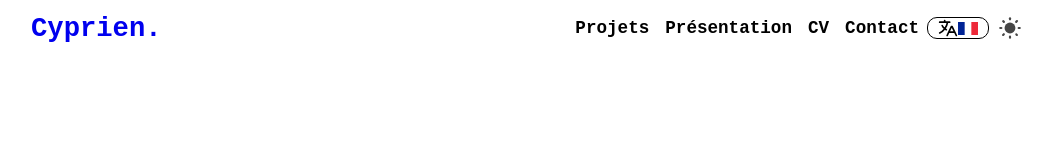
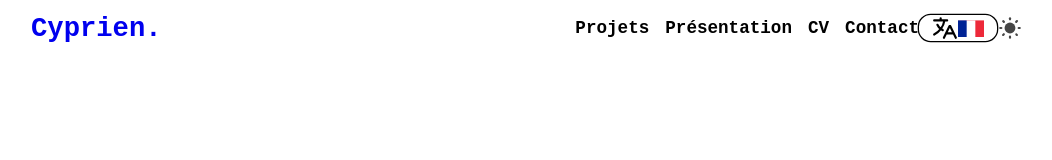
Before and after one commit to Cyprien-Cres/myportfolio, a React (Vite) app: page / in a window 1280 px wide. In both pictures the pointer is over the button 1071 px from the left and 28 px from the top of the page. Shown: the top 160 px of the page, without its empty margins (113-1165 px from the left). Built offline with nearby package versions, Linux system fonts and the light colour scheme.

Commit message:
Rajoute animation sur le bouton de traduction

```diff
--- a/src/containers/header/Header.scss
+++ b/src/containers/header/Header.scss
@@ -133,6 +133,11 @@
       .trad-drapeau {
         height: 13px;
       }
+
+      &:hover {
+        transform: scale(130%);
+        transition: 200ms;
+      }
     }
 
     .trad-dark {
@@ -143,9 +148,13 @@
       border: 1px solid white;
       border-radius: 10px;
       padding: 10px 10px 10px 10px;
-
+      -webkit-text-fill-color: white !important;
       .trad-drapeau {
         height: 13px;
+      }
+      &:hover {
+        transform: scale(130%);
+        transition: 200ms;
       }
     }
 
```
